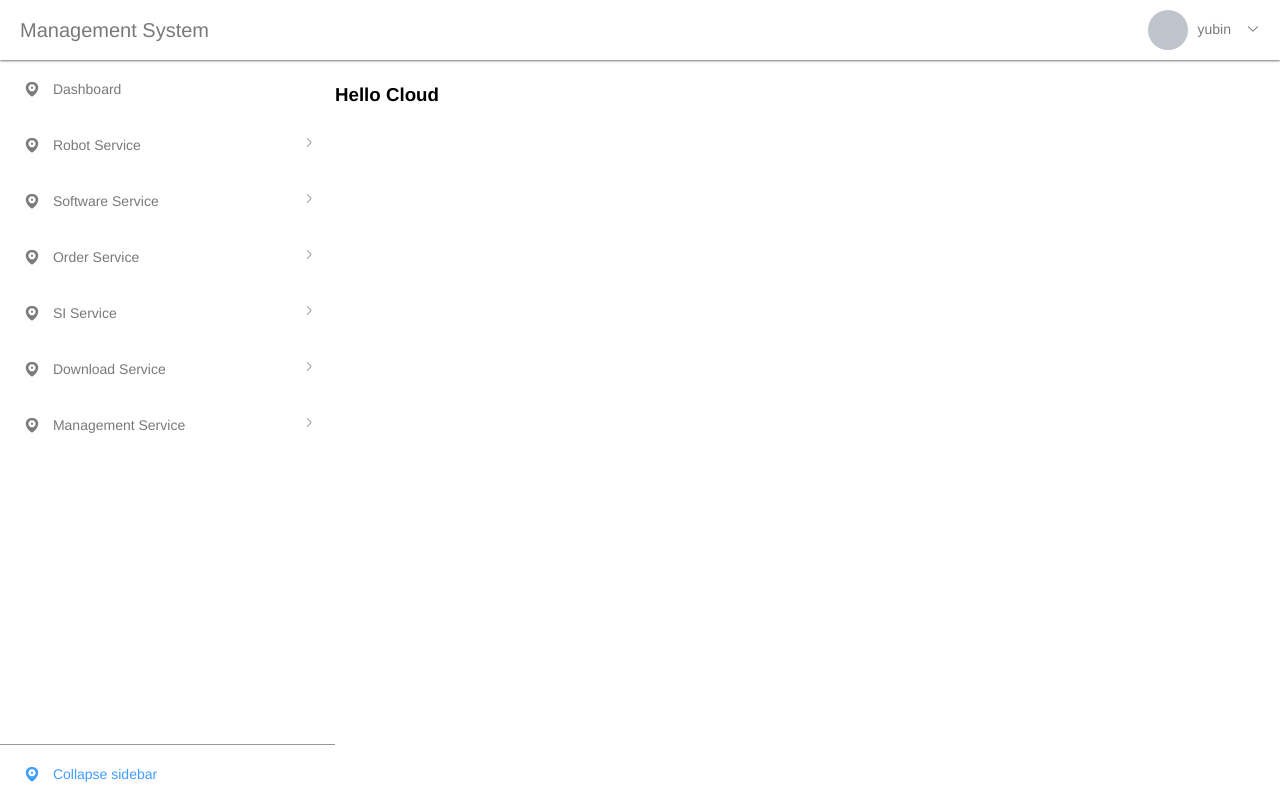
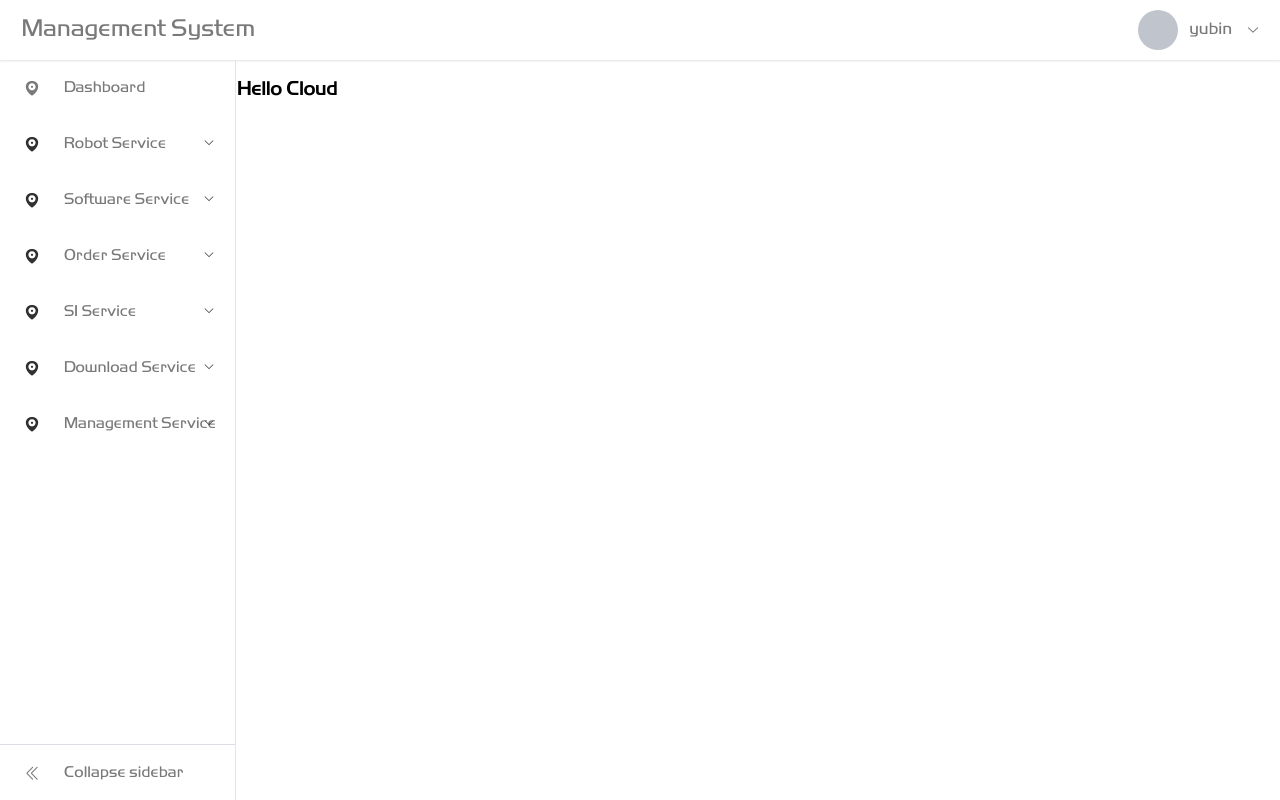
Before and after one commit to guardianf/Django-Vue, a Django app: template templates/home.html in a window 1280 px wide. Run offline with Django 3.2, Linux system fonts and the light colour scheme; the template is opened without the code that fills it, so the values that code supplies are empty.

Commit message:
fix bugs 1. fix menu and button components 2. use handle gothic font as system font 3. remove console print

```diff
--- a/django_vue/captcha.py
+++ b/django_vue/captcha.py
@@ -22,7 +22,7 @@
         self.line_num = 5
         self.bgcolor = (random.randint(0, 255), random.randint(0, 255), random.randint(0, 255))
         self.frontcolor = (random.randint(0, 255), random.randint(0, 255), random.randint(0, 255))
-        self.font = os.path.join(settings.BASE_DIR, "static/fonts/Handel Gothic Regular.ttf")
+        self.font = os.path.join(settings.BASE_DIR, "static/fonts/OPTIHandelGothic-Light.otf")
 
     def generate_image(self):
         image = Image.new("RGB", size=(self.width, self.height), color=self.bgcolor)
--- a/login/views.py
+++ b/login/views.py
@@ -9,7 +9,6 @@
     password = request.POST["password"]
     captcha = request.POST["captcha"]
     session_captcha = request.session.get(settings.SESSION_CAPTCHA)
-    print(captcha, session_captcha)
     ret = {}
     if username == "yubin" and password == "1" and captcha == session_captcha:
       ret = {
--- a/static/css/fvr-main.css
+++ b/static/css/fvr-main.css
@@ -1,5 +1,23 @@
+@font-face {
+  font-family: "HG";
+  src: url(../fonts/OPTIHandelGothic-Light.otf) format("opentype");
+}
+:root {
+  --color-default: #797979;
+  --color-darkblue: #285780;
+  --color-lightblue: #7bafd4;
+  --color-lightgrey: #787878;
+  --color-font-default: #797979;
+  --color-font-hover: #285780;
+  --color-border-default: #e2e2e2;
+  /* s-state */
+  --color-active: #285780;
+  --color-hover: #F5F7FA;
+  /* e-state */
+}
 * {
-    font-family: "Helvetica Neue",Helvetica,"PingFang SC","Hiragino Sans GB","Microsoft YaHei","微软雅黑",Arial,sans-serif;
+  font-family: "HG", "Helvetica Neue",Helvetica,"PingFang SC","Hiragino Sans GB","Microsoft YaHei","微软雅黑",Arial,sans-serif;
+  font-size: inherit;
 }
 html, body {
   height: 100%;
@@ -32,42 +50,108 @@
 .fvr-banner {
     display: flex;
     flex-flow: row;
-    box-shadow: #797979 0 1px 2px 0px;
+    box-shadow: var(--color-border-default) 0 1px 2px 0px;
     z-index: 1;
 }
 
 /** menu **/
 .fvr-menu {
-  width: 100%;
+  width: 235px;
   height: 100%;
-  /** test flexbox **/
   display: flex;
   flex-flow: column;
+  color: #797979;
+}
+.fvr-menu.fvr-menu--collapse {
+  width: 60px;
+}
+.fvr-menu .el-submenu__title span {
+  color: #797979;
+  padding-left: 10px;
+}
+.fvr-menu.el-menu--collapse > div > .el-submenu > .el-submenu__title span {
+  height: 0;
+  width: 0;
+  overflow: hidden;
+  visibility: hidden;
+  display: inline-block;
+}
+.fvr-menu.el-menu--collapse
+  > div
+  > .el-submenu
+  > .el-submenu__title
+  .el-submenu__icon-arrow {
+  display: none;
+}
+.fvr-menu.el-menu--collapse > div > .el-menu-item span {
+  display: none;
+}
+.fvr-menu .fvr-menu--span {
+  flex: 1;
 }
 .fvr-submenu .el-submenu__title:focus, .fvr-submenu .el-submenu__title:hover {
-  background-color: #e2e2e2;
+  background-color: var(--color-hover);
+}
+.fvr-submenu .el-submenu__title:focus .fvr-submenu--icon, .fvr-submenu .el-submenu__title:hover .fvr-submenu--icon,
+.fvr-submenu .el-submenu__title:focus .fvr-menu-item--label, .fvr-submenu .el-submenu__title:hover .fvr-menu-item--label {
+  color: var(--color-text-hover);
+}
+.fvr-menu-item--label{padding-left:10px;}
+.fvr-submenu   .fvr-menu-item--label{
+  padding-left:20px;
+  display: inline-block;
 }
 .fvr-menu i, .fvr-menu-item-group i {
   font-style: normal;
-    color: #797979;
+  color: var(--color-text-hover);
+}
+.fvr-menu .fvr-menu-item-group .el-menu-item-group__title {
+  height: 0;
+  width: 0;
+  display: none;
 }
 .fvr-menu-item-group .el-menu-item-group__title {
   font-size: 16px;
   height: 56px;
   line-height: 56px;
   padding: 0 20px;
-    border-bottom: 1px solid #797979;
+  border-bottom: 1px solid #efefef;
+}
+.fvr-menu-item .el-tooltip {
+  outline: none;
+}
+
+.fvr-menu-item {
+  color: #797979;
+}
+.fvr-menu-item.is-active {
+  color: var(--color-text-hover);
+  box-shadow: inset var(--color-text-hover)  4px 0 0;/*left side bar to light current active menu */
+  font-weight: bold;
+  background: #F5F7FA;
+}
+.fvr-menu-item .fvr-menu-item--title {
+  display: none;
 }
 .fvr-menu-item:focus, .fvr-menu-item:hover {
-  background-color: #e2e2e2;
-  color: #285780;
+  background-color: var(--color-hover);
+}
+.fvr-menu-item:focus .fvr-menu-item--icon, .fvr-menu-item:hover .fvr-menu-item--icon,
+.fvr-menu-item:focus .fvr-menu-item--label, .fvr-menu-item:hover .fvr-menu-item--label {
+  color: var(--color-text-hover);
 }
 .fvr-menu-item--topline {
-  border-top: 1px solid #979797;
+  border-top: 1px solid #DCDFE6;
+}
+.el-menu--popup-right-start{
+  border-top: 2px solid var(--color-text-hover);
+}
+.el-menu--popup{
+  padding:  0;
 }
 
 /** font & size definition **/
-[class^=fvr-font-] {
+[class*=fvr-font-] {
   user-select: none;
 }
 .fvr-font-xl {
--- a/static/js/fvr-components.js
+++ b/static/js/fvr-components.js
@@ -14,6 +14,7 @@
     }, this.$slots.default);
   },
 }
+
 
 /**
  * define font-size
@@ -85,7 +86,7 @@
       ].filter(item => item),
     }, [
       h("el-row", {
-        class: "fvr-input-underline fvr-font-l",
+        class: "fvr-input-underline",
         props: {
           type: "flex",
           align: "middle",
@@ -95,7 +96,7 @@
           class: "el-icon-user",
         }),
         h("input", {
-          class: "fvr-input-inside fvr-font-color-default",
+          class: "fvr-input-inside fvr-font-color-default fvr-font-s",
           ref: "input",
           domProps: {
             placeholder: this.placeholder,
@@ -112,19 +113,6 @@
             }
           },
         })
-      ]),
-      h("el-row", {
-        props: {
-          type: "flex",
-          justify: "end",
-        },
-      }, [
-        h("fvr-font", {
-          props: {
-            size: "m",
-            type: this.fontType,
-          },
-        }, this.error)
       ])
     ])
   },
@@ -187,10 +175,10 @@
 export const fvrPasswordInput = {
   template: `
     <div class='fvr-input-outside' :class="['fvr-input-' + fontType, isFocus? 'fvr-input-focus' : '']">
-      <el-row type='flex' align='middle' class='fvr-input-underline fvr-font-l'>
+      <el-row type='flex' align='middle' class='fvr-input-underline'>
         <i class='el-icon-lock'></i>
         <input
-          class='fvr-input-inside fvr-font-color-default'
+          class='fvr-input-inside fvr-font-color-default fvr-font-s'
           :placeholder='newPlaceholder'
           :name='newName'
           :type='type'
@@ -202,9 +190,6 @@
           ref='input'
           autocomplete='off' />
         <i :class="['fa', type == 'password' ? 'fa-eye': 'fa-eye-slash' ]" @click='toggleInput'></i>
-      </el-row>
-      <el-row type='flex' justify='end'>
-        <fvr-font size='m' :type='fontType'>{{ error }}</fvr-font>
       </el-row>
     </div>
   `,
@@ -256,11 +241,11 @@
 export const fvrCaptcha = {
   template: `
     <div class='fvr-input-outside' :class="['fvr-input-' + type, isFocus? 'fvr-input-focus' : '']">
-      <el-row type='flex' align='middle' class='fvr-font-l'>
+      <el-row type='flex' align='middle'>
         <el-col :span='15'>
           <el-row type='flex' justify='start' align='middle' class='fvr-input-underline'>
             <input
-              class='fvr-input-inside fvr-font-color-default'
+              class='fvr-input-inside fvr-font-color-default fvr-font-s'
               ref='input'
               :placeholder='placeholder'
               :name='name'
@@ -276,9 +261,6 @@
             <img :src="src" @click='refresh' />
           </el-row>
         </el-col>
-      </el-row>
-      <el-row type='flex' justify='end'>
-        <fvr-font size='m' :type='type'>{{ error }}</fvr-font>
       </el-row>
     </div>
   `,
@@ -317,6 +299,38 @@
   }
 }
 
+export const fvrButton = {
+  template: `
+    <el-tooltip popper-class="fvr-tooltip" v-if="newContent" :content="newContent" :hide-after="1000">
+        <el-button :class="['fvr-button', newType ? 'fvr-button--' + newType : '']" :circle="isCircle" :icon="newIcon" :size="newSize" :type="newType" :disabled="disabled"><slot></slot></el-button>
+    </el-tooltip>
+    <el-button v-else :class="['fvr-button', newType ? 'fvr-button--' + newType : '']" :circle="isCircle" :icon="newIcon" :size="newSize" :type="newType" :disabled="disabled"><slot></slot></el-button>
+  `,
+  props: {
+    circle: Boolean,
+    icon: String,
+    size: String,
+    type: String,
+    disabled: {
+      type: Boolean,
+      default: false,
+    },
+    content: {
+      type: String,
+      default: '',
+    },
+  },
+  data() {
+    return {
+      isCircle: this.circle,
+      newIcon: this.icon,
+      newSize: this.size,
+      newType: this.type,
+      newContent: this.content,
+    }
+  },
+}
+
 /**
  * define checkbox component
  * @type { object }
@@ -324,7 +338,7 @@
 export const fvrCheckbox = {
   template: `
     <div class="fvr-checkbox">
-        <el-checkbox :value="value" true-label='yes' false-label='no' @input='submit'>{{ label }}</el-checkbox>
+        <el-checkbox class="fvr-font-s" :value="value" true-label='yes' false-label='no' @input='submit'>{{ label }}</el-checkbox>
     </div>
   `,
   props: {
@@ -421,17 +435,27 @@
  */
 export const fvrDropdown = {
   template: `
-    <el-dropdown @command="handleCommand" :class="['fvr-dropdown', isHover ? 'fvr-dropdown-hover' : '']" @visible-change='hover'>
-      <span class="el-dropdown-link"><i class="el-icon--right el-icon-arrow-down"></i></span>
-      <fvr-dropdown-menu slotblock="dropdown">
-        <fvr-dropdown-item v-for="list in lists" :command="list.command" :index="list.index">{{list.name}}</fvr-dropdown-item>
+    <el-dropdown
+      :class="['fvr-dropdown', isHover ? 'fvr-dropdown-hover' : '']"
+      @command="handleCommand"
+      @visible-change="hover">
+      <span class="el-dropdown-link" style="height: 100%; display: flex; align-items: center;">
+        <slot></slot>
+        <i class="el-icon--right el-icon-arrow-down"></i>
+      </span>
+      <fvr-dropdown-menu name="dropdown">
+        <fvr-dropdown-item
+          v-for="(list, index) in lists"
+          :command="list.command"
+          :key="index"
+        >{{ list.name }}</fvr-dropdown-item>
       </fvr-dropdown-menu>
-    </el-dropdown>
+  </el-dropdown>
   `,
-  props: ['lists'],
+  props: ["lists", ],
   components: {
     "fvr-dropdown-item": fvrDropdownItem,
-    'fvr-dropdown-menu': fvrDropdownMenu,
+    "fvr-dropdown-menu": fvrDropdownMenu,
   },
   data() {
     return {
@@ -440,7 +464,7 @@
   },
   methods: {
     handleCommand(str) {
-      this.$emit('command', str);
+      this.$emit("command", str);
     },
     hover(res) {
       this.isHover = res;
@@ -469,32 +493,80 @@
  * @type {Object}
  */
 export const fvrMenu = {
-  template: `<el-menu class='fvr-menu' collapse='collapse' @select='handleEvent'><slot/></el-menu>`,
+  template: `
+    <el-menu
+      style="transition: .3s;"
+      unique-opened
+      :collapse="collapse"
+      :default-active="active"
+      :class="['fvr-menu', 'fvr-font-s', collapse ? 'fvr-menu--collapse': '']"
+      @select="handler">
+      <slot></slot>
+      <div class="fvr-menu--span"></div>
+      <fvr-menu-item
+        topline
+        index="collapse"
+        :icon="[collapse ? 'el-icon-d-arrow-right' : 'el-icon-d-arrow-left']"
+        @click.native.stop.capture="triggerCollapse">
+        Collapse sidebar
+      </fvr-menu-item>
+    </el-menu>
+  `,
+  props: {
+    active: {
+      type: String,
+    },
+  },
+  data() {
+    return {
+      collapse: false,
+    }
+  },
   methods: {
-    handleEvent(key, keyPath) {
-      console.log(key)
-      this.$emit('choose', key)
-    }
-  }
+    handler(key, keyPath) {
+      this.$emit("handler", key, keyPath);
+    },
+    triggerCollapse() {
+      this.collapse = !this.collapse;
+    },
+  },
 }
 
 /**
  * define a submenu component
  * @type {Object}
  */
-export const fvrSubmenu = {
-  template: `
-    <div>
-      <el-submenu :index='index' class="fvr-submenu">
-        <template slot='title' class="fvr-submenu--title">
-          <i :class='icon'></i>
-          <i>{{ label }}</i>
-        </template>
-        <slot />
-      </el-submenu>
-    </div>
-  `,
-  props: ['index', 'icon', 'label'],
+ export const fvrSubmenu = {
+  template: `<div>
+    <el-submenu :index="newIndex" class="fvr-submenu">
+      <template slot="title" class="fvr-submenu--title">
+        <embed v-if="isFvrIcon":src="newIcon" class="fvr-menu-item--icon" type="image/svg+xml" width="20" height="20">
+        <i v-else :class="[icon, 'fvr-menu-item--icon']"></i>
+        <span slot="title" class="fvr-menu-item--label fvr-font-s">{{ label }}</span>
+      </template>
+      <slot></slot>
+    </el-submenu>
+  </div>`,
+  props: ["index", "icon", "label", ],
+  computed: {
+    newIndex() {
+      return this.index;
+    },
+    isFvrIcon() {
+      return /^fvr-icon-/g.test(this.icon);
+    },
+    newIcon() {
+      if(this.isFvrIcon) {
+        const imgPath = [
+          `/static/img/icons`,
+        ];
+        const strToPath = this.icon.replace(/^fvr-icon-/g, "").split("-");
+        return imgPath.concat(strToPath).join("/") + ".svg";
+      } else {
+        return this.icon;
+      }
+    },
+  },
 }
 
 /**
@@ -503,31 +575,44 @@
  */
 export const fvrMenuItemGroup = {
   template: `
-    <el-menu-item-group class='fvr-menu-item-group'>
-      <template slot='title'>
-        <i :class='icon'></i>
-        <i>{{ label }}</i>
-      </template>
-      <slot />
+    <el-menu-item-group class="fvr-menu-item-group">
+      <span slot="title" class="fvr-font-s">{{ label }}</span>
+      <slot></slot>
     </el-menu-item-group>
   `,
-  props: ['icon', 'label', ],
+  props: ["icon", "label", ],
 }
 
+/**
+ * define menu item component
+ */
 export const fvrMenuItem = {
   template: `
-    <div>
-      <el-menu-item :class="['fvr-menu-item', typeof topline !== 'undefined' ? 'fvr-menu-item--topline': '']" :route="route" @click="enter" :index="index">
-        <i :class='icon'></i>
-        <i><slot /></i>
-      </el-menu-item>
-    </div>
+    <el-menu-item :class="['fvr-menu-item', typeof topline !== 'undefined' ? 'fvr-menu-item--topline': '']" :index="newIndex">
+      <embed v-if="isFvrIcon":src="newIcon" class="fvr-menu-item--icon" type="image/svg+xml" width="20" height="20">
+      <i v-else :class="[icon, 'fvr-menu-item--icon']"></i>
+      <span slot="title" class="fvr-menu-item--label fvr-font-s">
+        <slot></slot>
+      </span>
+    </el-menu-item>
   `,
-  props: ['icon', 'index', 'topline', "route", ],
-  methods: {
-    enter() {
-      if (this.route) {
-        navigateTo(this.route)
+  props: ["icon", "index", "topline", ],
+  computed: {
+    newIndex() {
+      return this.index;
+    },
+    isFvrIcon() {
+      return /^fvr-icon-/g.test(this.icon);
+    },
+    newIcon() {
+      if(this.isFvrIcon) {
+        const imgPath = [
+          `/static/img/icons`,
+        ];
+        const strToPath = this.icon.replace(/^fvr-icon-/g, "").split("-");
+        return imgPath.concat(strToPath).join("/") + ".svg";
+      } else {
+        return this.icon;
       }
     },
   },
@@ -551,6 +636,7 @@
     Vue.component('fvr-submenu', fvrSubmenu);
     Vue.component('fvr-menu-item-group', fvrMenuItemGroup);
     Vue.component('fvr-menu-item', fvrMenuItem);
+    Vue.component('fvr-button', fvrButton);
   },
 };
 export default Components;
--- a/templates/global.html
+++ b/templates/global.html
@@ -66,9 +66,6 @@
   <script type="module">
     window.app = new Vue({
       mixins: [...mixins],
-      created() {
-        console.log('app inited');
-      }
     }).$mount('#app');
   </script>
 </body>
--- a/templates/layout.html
+++ b/templates/layout.html
@@ -21,15 +21,16 @@
 
 {% block banner %}
   <fvr-banner id='home'>
-    <fvr-avatar :src='userInfo.avatar'></fvr-avatar>
-    <fvr-font style='margin: 0 10px;'>[[ userInfo.name ]]</fvr-font>
-    <fvr-dropdown :lists="lists" @command='dropdownClick'></fvr-dropdown>
+    <fvr-dropdown :lists="lists" @command='dropdownClick'>
+      <fvr-avatar :src='userInfo.avatar'></fvr-avatar>
+      <fvr-font style='margin: 0 10px;'>[[ userInfo.name ]]</fvr-font>
+    </fvr-dropdown>
   </fvr-banner>
 {% endblock %}
 
 {% block body %}
 <fvr-container>
-  <fvr-aside style='width: 335px;' id='nav'>
+  <fvr-aside style='width: auto;' id='nav'>
     {% block slide_menu %}
     <fvr-menu @choose='asd'>
       <fvr-menu-item index='1' icon="el-icon-location" route="{% url 'home' %}">Dashboard</fvr-menu-item>
@@ -73,8 +74,6 @@
           <fvr-menu-item index="7-5">Download</fvr-menu-item>
         </fvr-menu-item-group>
       </fvr-submenu>
-      <div style='flex: 1'></div>
-      <fvr-menu-item index='' icon='el-icon-location' topline>Collapse sidebar</fvr-menu-item>
     </fvr-menu>
     {% endblock %}
   </fvr-aside>
@@ -96,15 +95,13 @@
 {% block scripts %}
 <script type="module">
   extend({
-    created() {
-      console.log('nav inited')
-    },
     methods: {
       asd(val) {
         console.log('run asd', val)
       }
     }
   })
+  // banner
   extend({
     delimiters: ["[[", "]]"],
     data() {
@@ -144,9 +141,6 @@
         navigateTo("{% url 'logout' %}")
       },
     },
-    created() {
-      console.log('banner inited');
-    }
   })
 </script>
 {% block sub_scripts %}{% endblock %}
```
Also changed, not shown: other parts of static/css/fvr-main.css (+42 -1 lines), templates/login.html (+16 -11 lines), static/fonts/Handel Gothic Regular.ttf (deleted), static/fonts/OPTIHandelGothic-Light.otf (added). Lines whose indentation alone changed are shown as unchanged.
